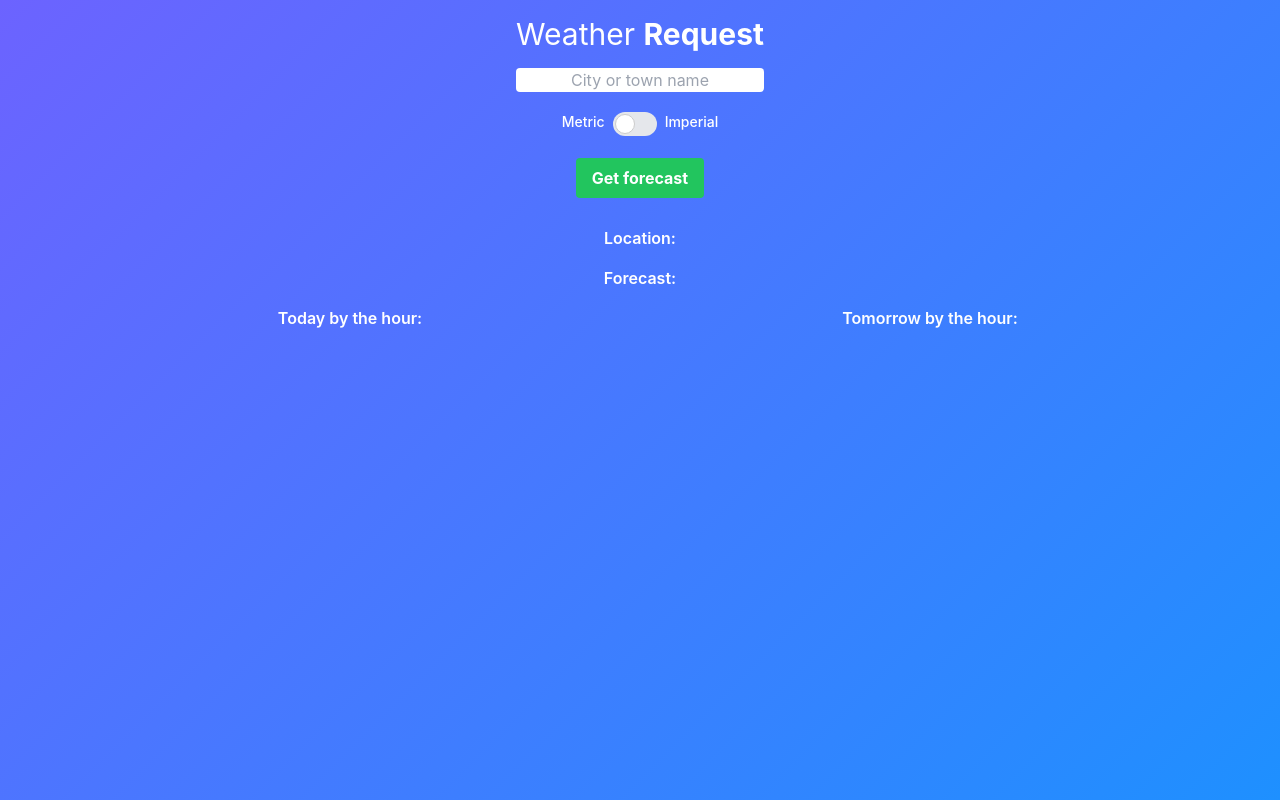
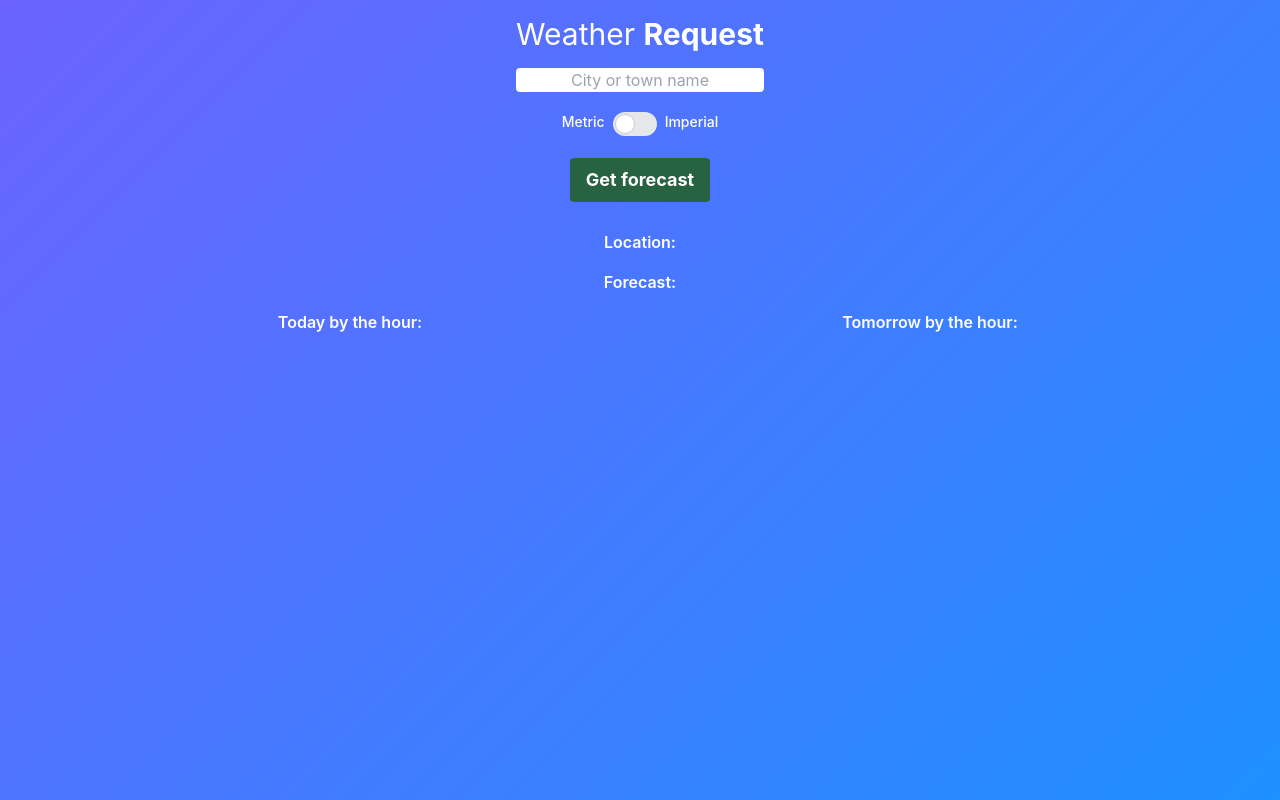
Before and after one commit to sarahcode2112/weather-displayer, a React (Create React App) app: page / in a window 1280 px wide. Built offline with nearby package versions, Linux system fonts and the light colour scheme.

Commit message:
improve get forecast button accessibility

```diff
--- a/src/styles/styles.css
+++ b/src/styles/styles.css
@@ -80,13 +80,18 @@ input {
 /* Get forecast button style */
 
 .getForecastButton {
-  @apply bg-green-500 hover:bg-green-700 text-white font-bold my-4 py-2 px-4 rounded;
+  background-color: #276341;
+  @apply text-white font-bold text-lg my-4 py-2 px-4 rounded;
+}
+
+.getForecastButton:hover {
+  background-color: #043E29
 }
 
 /* Weather description text styles */
 
 .weatherDescriptionText {
-  @apply font-semibold py-1 text-base mt-2;
+  @apply font-semibold py-1 mt-2;
 }
 
 /* Hourly forecast styles */
```
